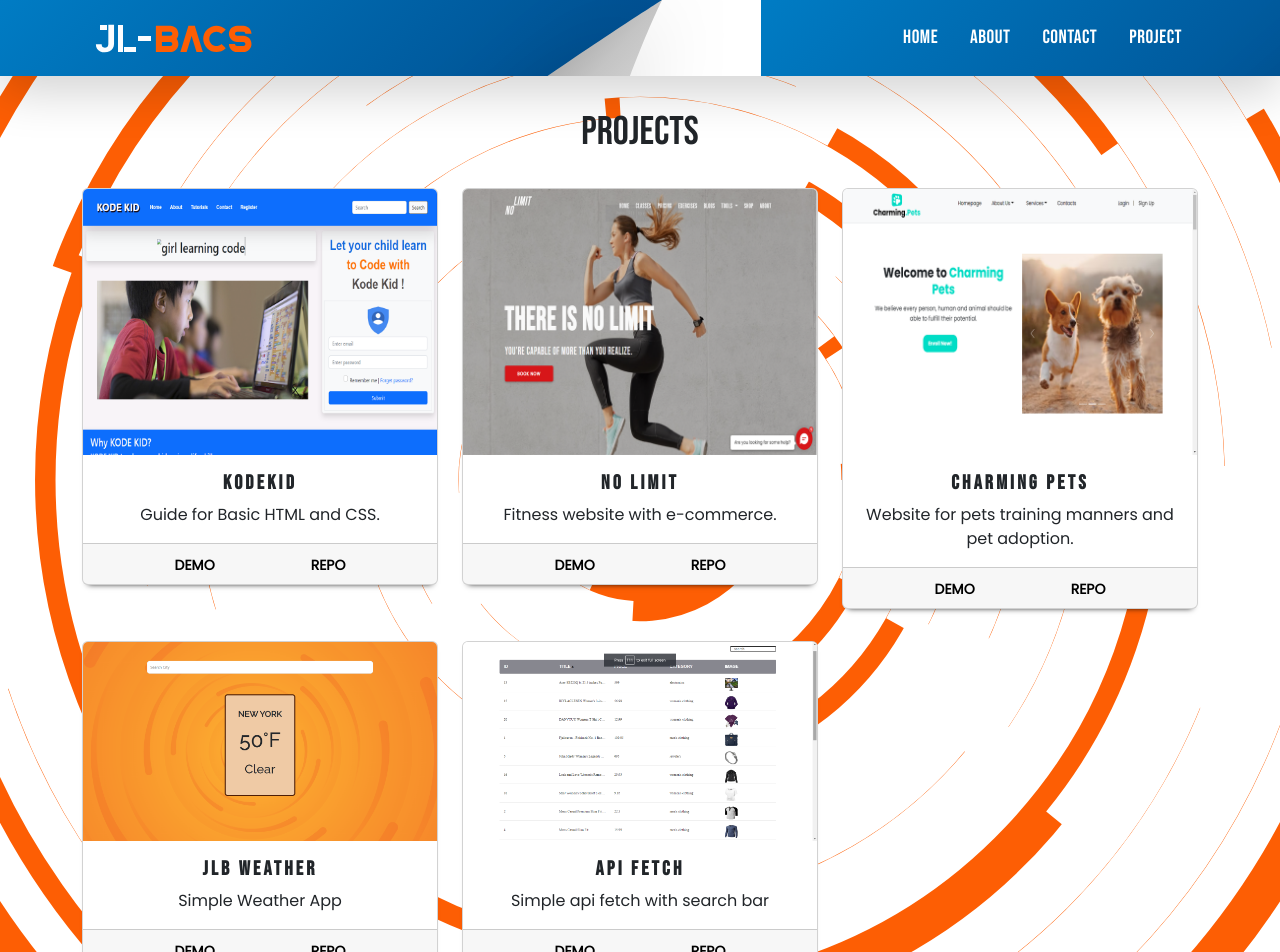
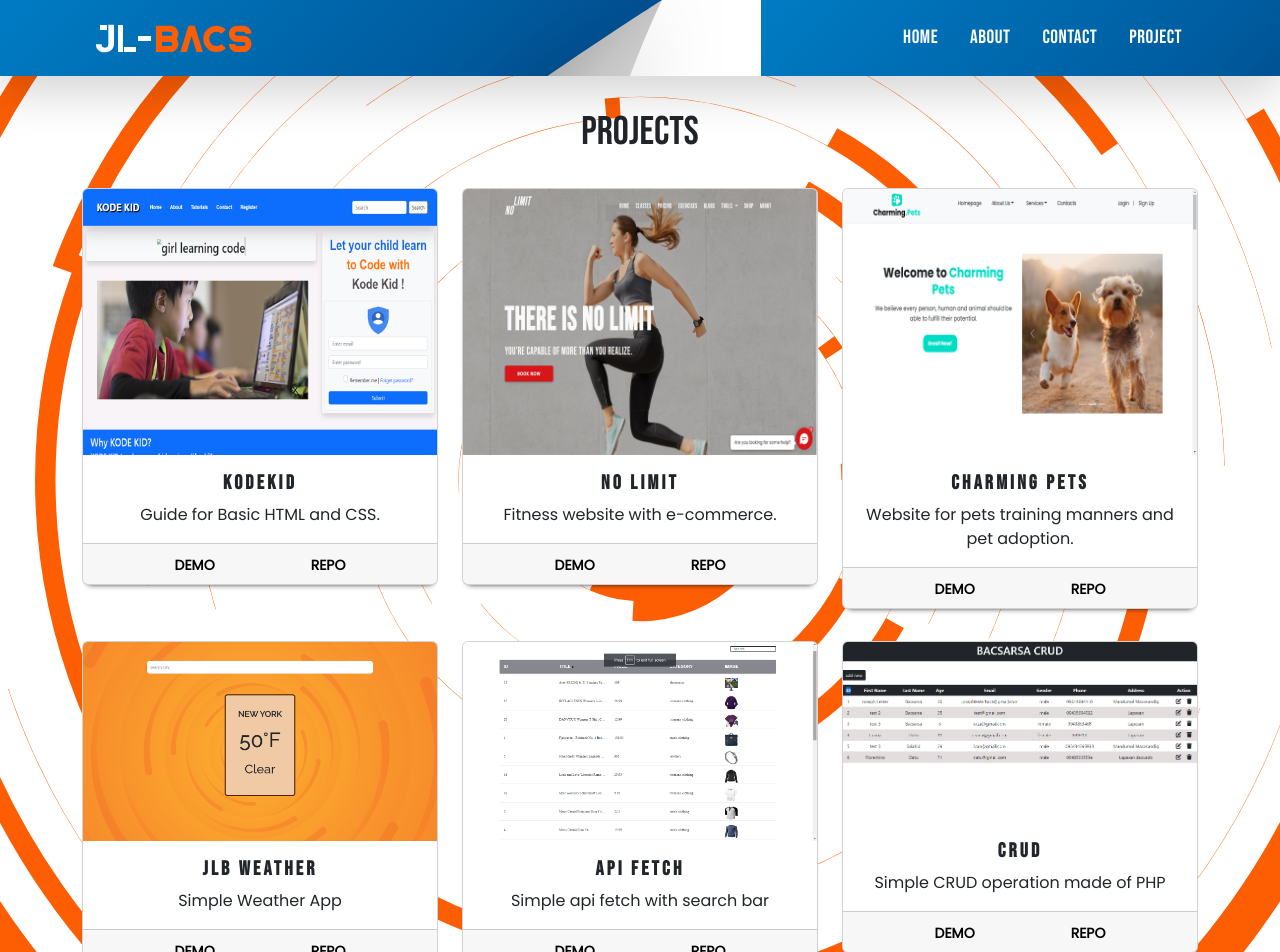
Before and after one commit to jlbbacs/Portfolio-app, a React (Create React App) app: page /project in a window 1280 px wide. Shown: the top 952 px of the page. Built offline with nearby package versions, Linux system fonts and the light colour scheme; the HTML template or start-up script is replaced by a standard one; a web font is replaced by a local one.

Commit message:
adding new project

```diff
--- a/src/pages/Project.js
+++ b/src/pages/Project.js
@@ -6,6 +6,7 @@ import Kodekid from "../images/kodekid1.png";
 import ApiFetch from "../images/api-test.png";
 import Charmingpets from "../images/charmingpets1.png";
 import Weatherapp from "../images/weatherapp.png";
+import Crud from "../images/crud.png";
 import AOS from 'aos';
 import 'aos/dist/aos.css';
 AOS.init();
@@ -72,7 +73,7 @@ return(
 
 <div class="row row-cols-1 row-cols-md-3 g-4 mb-5" id='group-card'>
   <div class="col">
-    <div class="card h-100 " data-aos="fade-down" data-aos-duration="2000">
+    <div class="card h-100 " data-aos="fade-right" data-aos-duration="2000">
       <img src={Weatherapp} class="card-img-top" alt="..."/>
       <div class="card-body">
         <h5 class="card-title">JLB Weather</h5>
@@ -102,6 +103,24 @@ return(
       </div>
     </div>
   </div>
+
+
+  <div class="col">
+    <div class="card h-100 "data-aos="fade-left"
+     data-aos-easing="ease-out-cubic"
+     data-aos-duration="2000">
+      <img src={Crud} class="card-img-top" alt="..."/>
+      <div class="card-body">
+        <h5 class="card-title">CRUD</h5>
+        <p class="card-text">Simple CRUD operation made of PHP</p>
+      </div>
+      <div class="card-footer text-center">
+        <small class="text-muted"><a href='https://jlbcrud.000webhostapp.com/index.php'>Demo</a></small>
+        <small class="text-muted"><a href='https://github.com/jlbbacs/crud'>Repo</a></small>
+      </div>
+    </div>
+  </div>
+
 
 
 
```
Also changed, not shown: src/images/crud.png (added).
